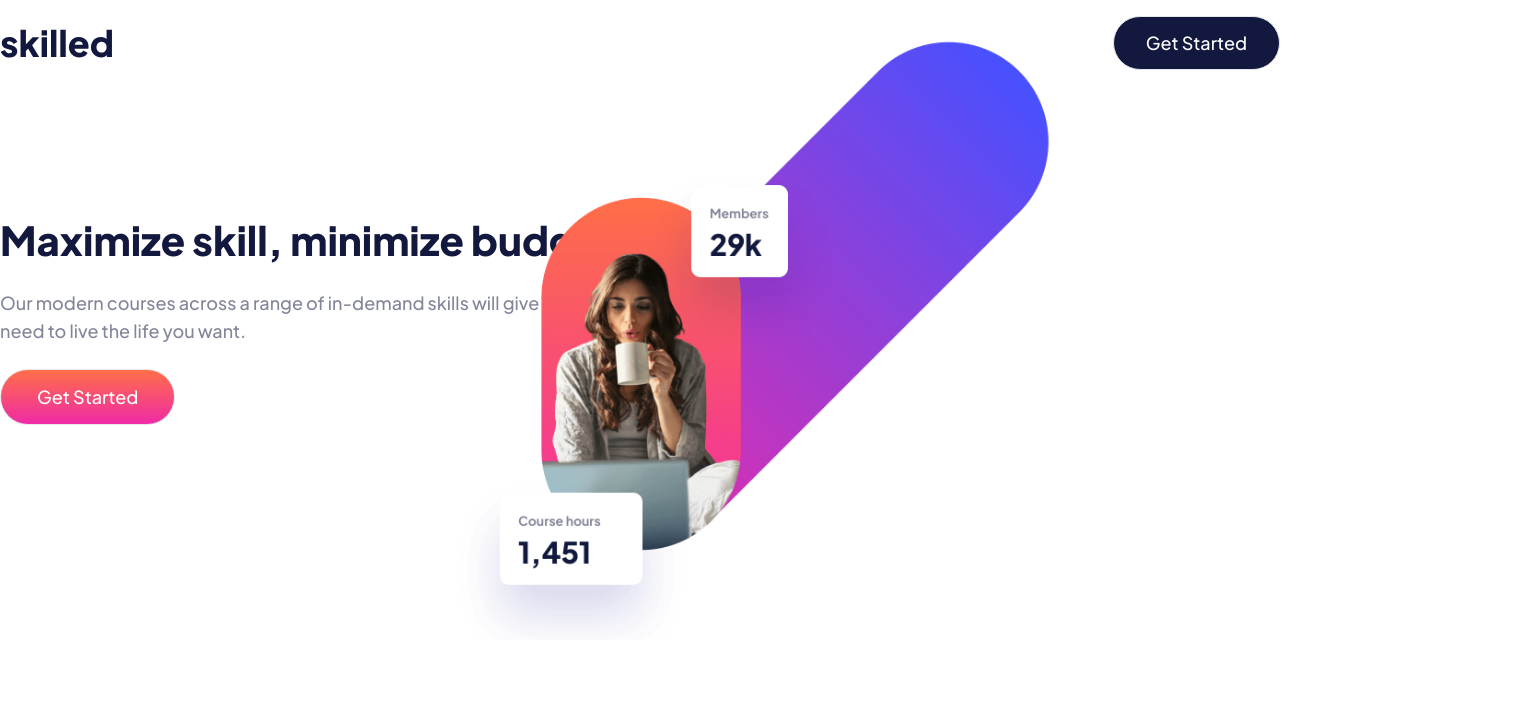
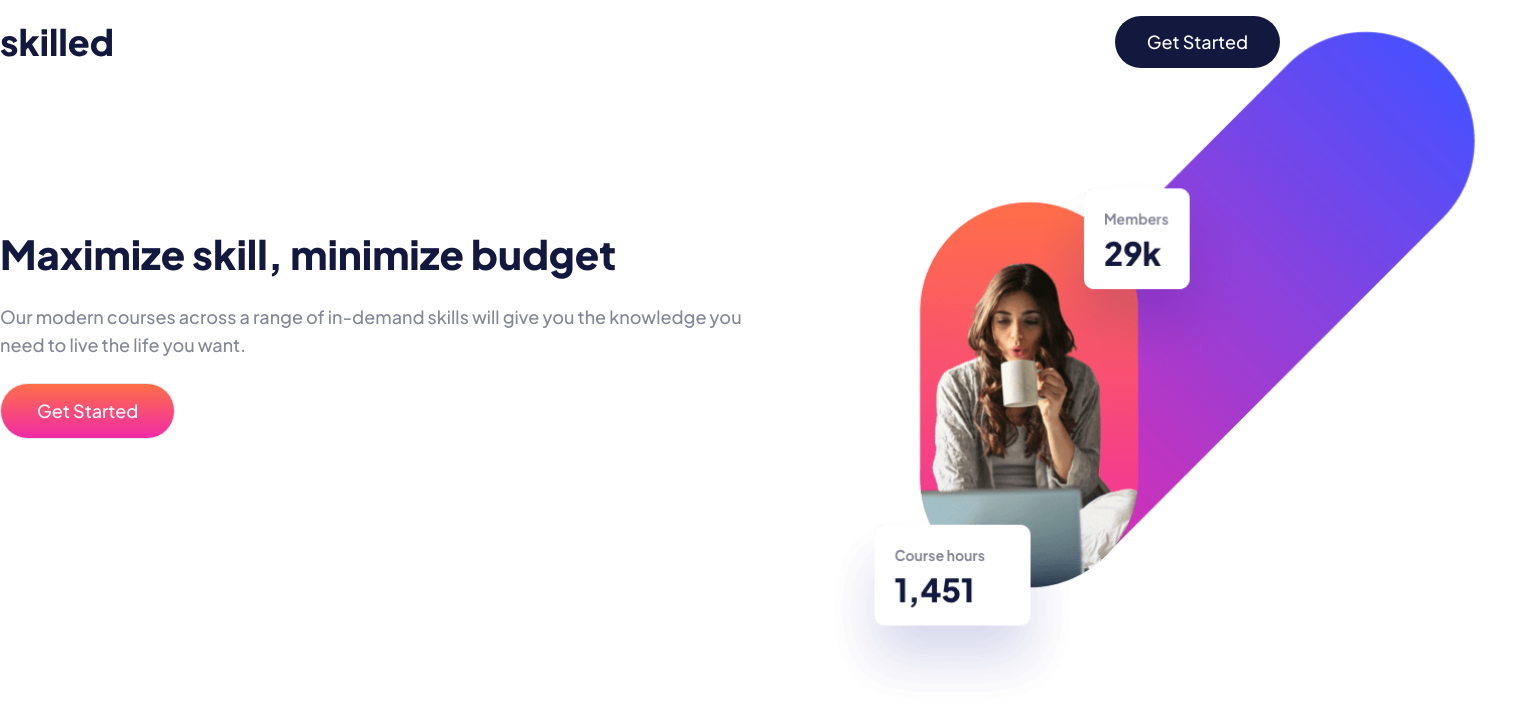
Before and after one commit to onivardi/skilled-e-learning-landing-page, a website: page src/index.html in a window 1280 px wide. Shown: the whole page, 1520 px wide, since content can reach past the window. Drawn offline with Linux system fonts and the light colour scheme.

Commit message:
fix hero tablet layout

```diff
--- a/src/index.html
+++ b/src/index.html
@@ -13,27 +13,42 @@
     <title>Skilled E-learning</title>
   </head>
   <body>
+    <div
+      class="hidden md:bg-hero-table md:bg-cover md:bg-center md:block md: md:absolute md:top-0 md:-right-60 md:size-[700px]"
+    ></div>
     <!--Header - Navgation-->
-    <header class="md:relative">
+
+    <header class="">
       <nav class="container flex items-center p-4 mx-auto sm:px-0">
         <picture class="flex-grow">
           <img class="w-28" src="../assets/logo-dark.svg" alt="Skilled Logo" />
         </picture>
 
         <a
-          class="block px-6 py-[10px] text-center text-white border rounded-full bg-darkBlue lg:px-8 lg:py-3"
+          class="block px-6 py-[10px] text-center text-white rounded-full bg-darkBlue lg:px-8 lg:py-3 md:z-10"
           href="#"
           >Get Started</a
         >
       </nav>
-      <div
-        class="hidden md:bg-hero-table md:bg-cover md:block md:size-[640px] md:absolute md:top-0 md:left-[450px]"
-      ></div>
+      <!-- @media (min-width: 576px) {
+    .hero-image {
+        position: absolute;
+        top: 0;
+        right: 0;
+        width: 50%;
+        height: 70vh;
+        background-image: url(./assets/image-hero-tablet.png);
+        background-repeat: no-repeat;
+        background-position: bottom left;
+
+    } -->
+      <!-- md:left-[460px] -->
+      <!-- size-[640px] -->
     </header>
 
     <!--Hero-->
     <section
-      class="container p-4 mx-auto sm:p-0 md:grid md:grid-cols-[60%_40%] md:mt-32"
+      class="container p-4 mx-auto sm:p-0 md:grid md:grid-cols-[60%_40%] md:mt-36"
     >
       <div class="space-y-6">
         <h1 class="headingLG text-darkBlue">Maximize skill, minimize budget</h1>
--- a/src/input.css
+++ b/src/input.css
@@ -13,9 +13,9 @@
     @apply font-extrabold;
   }
 
-  /*   img {
+  img {
     @apply w-full max-w-full;
-  } */
+  }
 }
 
 @layer components {
--- a/tailwind.config.js
+++ b/tailwind.config.js
@@ -18,7 +18,7 @@ module.exports = {
         btnBlue: '#4851ff',
       },
       backgroundImage: {
-      'hero-table': "url('../assets/image-hero-tablet@2x.png')"
+      'hero-table': "url('../assets/image-hero-tablet.png')"
     },
     },
   },
```
Also changed, not shown: src/output.css.
